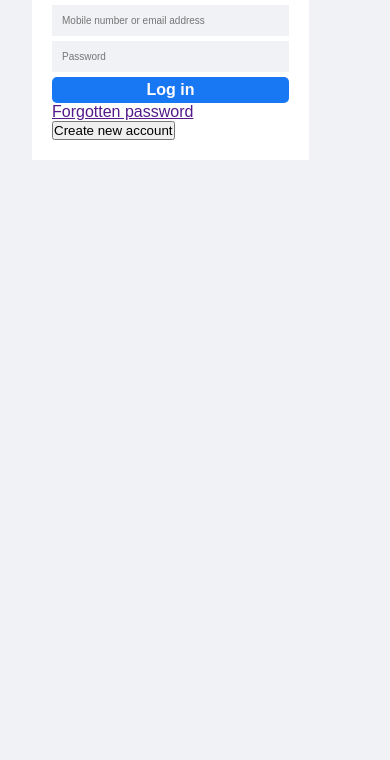
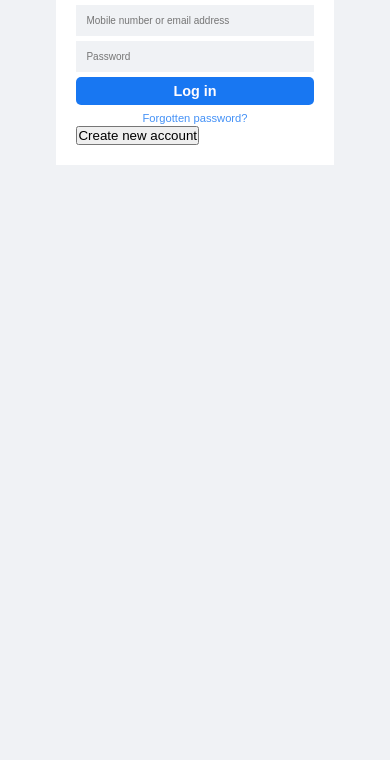
Before and after one commit to oladee/Facebook-responsive-design, a plain HTML site: page index.html in a window 390 px wide. Shown: the part 84-844 px from the top of the page. Drawn offline with Linux system fonts and the light colour scheme; a web font is replaced by a local one.

Commit message:
done with most of the part of the mobile side

```diff
--- a/index.html
+++ b/index.html
@@ -46,7 +46,7 @@
             <input type="password" name="" id="" placeholder="Password" />
           </div>
           <button class="btn btn1" type="submit">Log in</button>
-          <p><a href="">Forgotten password</a></p>
+          <p><a href="">Forgotten password?</a></p>
           <button class="btn btn2">Create new account</button>
         </form>
       </main>
--- a/style.css
+++ b/style.css
@@ -2,6 +2,7 @@
     padding: 0;
     margin: 0;
     box-sizing: border-box;
+    text-decoration: none;
 }
 /* Variables for colors used in the designs */
 :root{
@@ -25,6 +26,7 @@ form{
     background-color:#ffffff;
     width: 85%;
     padding: 20px;
+    margin: 0 auto;
 }
 form input{
     padding: 10px 30px 10px 10px;
@@ -40,18 +42,33 @@ form input:focus{
 }
 .btn1{
     width: 100%;
-    font-size: 1em;
+    font-size: 0.9em;
     color: #fffcfe;
-    padding: 4px 0px;
+    padding: 6px 0px;
     background-color: #1877f2;
     outline: none;
     border: none;
     border-radius: 5px;
     font-weight: 700;
 }
+form p a{
+    color: #4491f6;
+    font-size: 0.7em;
+    font-weight: 100;
+}
+form p{
+    margin-top: 3px;
+    text-align: center;
+}
+btn2{
+
+}
 @media(min-width: 1024px){
     .container{
         display: grid;
         grid-template-columns: auto auto;
     }
+    .writeUp{
+        display: block;
+    }
 }
```
